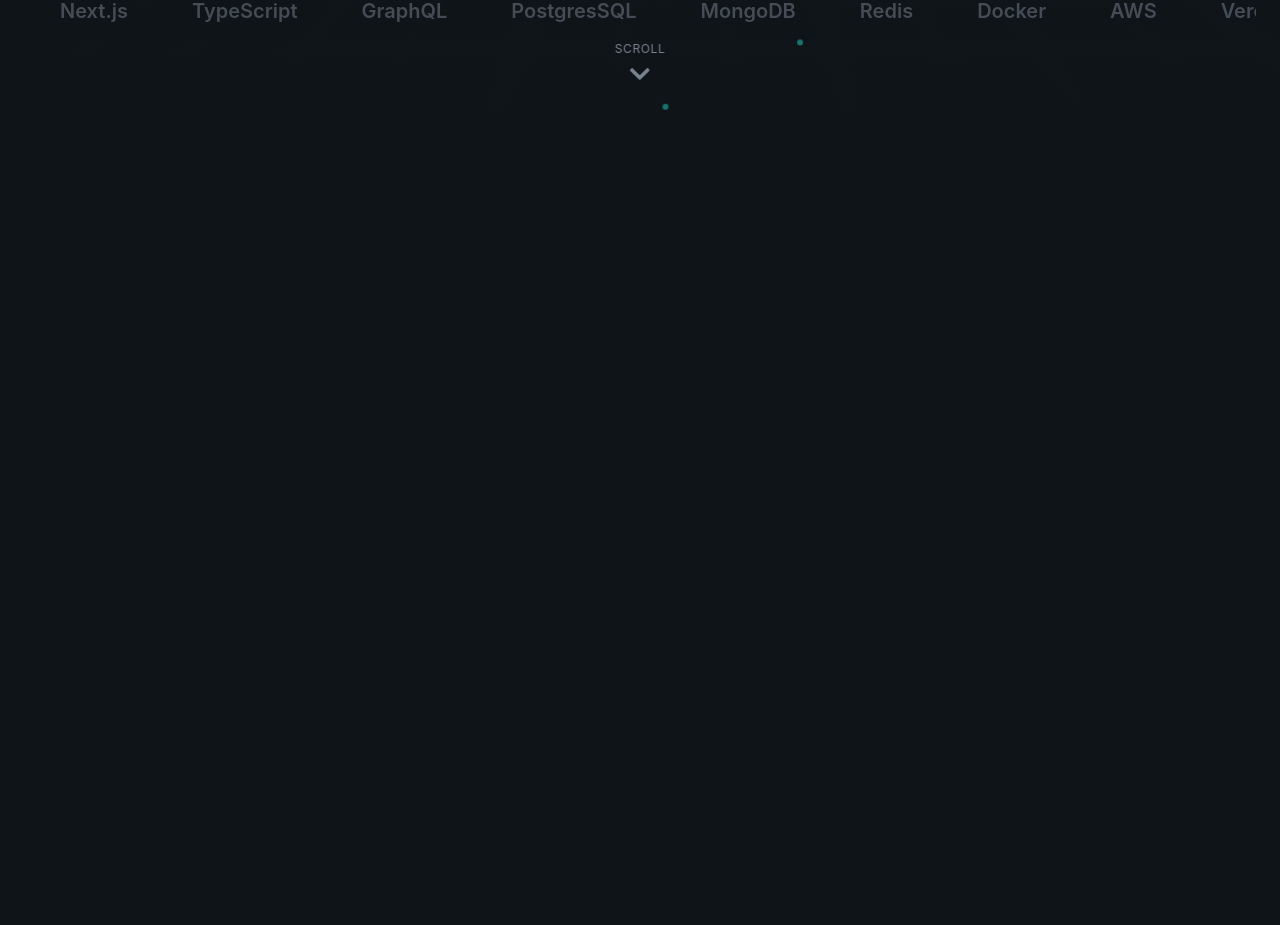
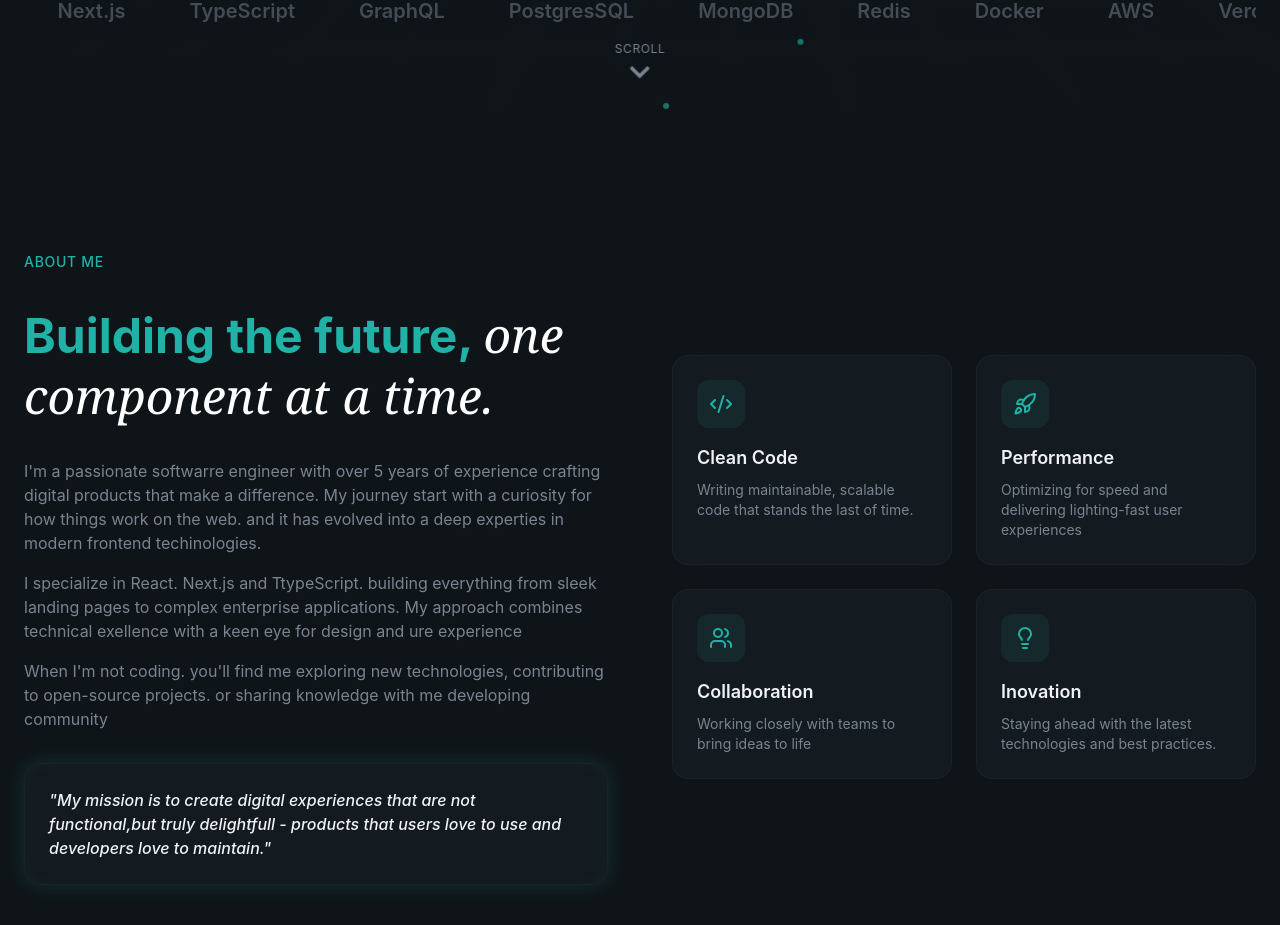
Before and after one commit to Askebir/aske-personal-portfolio, a React (Vite) app: page / in a window 1280 px wide. Shown: the part 841-1766 px from the top of the page. Before the commit the page ends 962 px from the top, so only its background shows below. Built offline with nearby package versions, Linux system fonts and the light colour scheme.

Commit message:
about section

```diff
--- a/src/layout/Navbar.jsx
+++ b/src/layout/Navbar.jsx
@@ -81,11 +81,14 @@
                 href={link.href}
                 key={index}
                 className="text-lg  text-muted-foreground hover:text-foreground py-2   "
+                onClick={() => setIsMobileMenuOpen(false)}
               >
                 {link.label}
               </a>
             ))}
-            <Button>Contact Me</Button>
+            <Button onClick={() => setIsMobileMenuOpen(false)}>
+              Contact Me
+            </Button>
           </div>
         </div>
       )}
--- a/src/sections/About.jsx
+++ b/src/sections/About.jsx
@@ -1,3 +1,100 @@
+import { Code2, Lightbulb, Rocket, Users } from "lucide-react";
+
+const highlights = [
+  {
+    icon: Code2,
+    title: "Clean Code",
+    description:
+      "Writing maintainable, scalable code that stands the last of time.",
+  },
+  {
+    icon: Rocket,
+    title: "Performance",
+    description:
+      "Optimizing for speed and delivering lighting-fast user experiences",
+  },
+  {
+    icon: Users,
+    title: "Collaboration",
+    description: "Working closely with teams to bring ideas to life",
+  },
+  {
+    icon: Lightbulb,
+    title: "Inovation",
+    description:
+      "Staying ahead with the latest technologies and best practices.",
+  },
+];
+
 export const About = () => {
-  return <section></section>;
+  return (
+    <section id="about" className="py-32 relative overflow-hidden">
+      <div className="container mx-auto px-6 relative z-10">
+        <div className="grid lg:grid-cols-2 gap-16 items-center">
+          {/* left column */}
+
+          <div className="space-y-8">
+            <div className="animate-fade-in">
+              <span className="text-secondary-foreground text-sm font-medium tracking-wider uppercase">
+                About Me
+              </span>
+            </div>
+
+            <h2 className="text-4xl md:text-5xl font-bold leading-tight animate-fade-in animation-delay-100 text-secondary-foreground">
+              Building the future, {""}
+              <span className="font-serif italic font-normal text-white">
+                one component at a time.
+              </span>
+            </h2>
+            <div className="space-y-4 text-muted-foreground animate-fade-in animation-delay-200">
+              <p>
+                I'm a passionate softwarre engineer with over 5 years of
+                experience crafting digital products that make a difference. My
+                journey start with a curiosity for how things work on the web.
+                and it has evolved into a deep experties in modern frontend
+                techinologies.
+              </p>
+
+              <p>
+                I specialize in React. Next.js and TtypeScript. building
+                everything from sleek landing pages to complex enterprise
+                applications. My approach combines technical exellence with a
+                keen eye for design and ure experience
+              </p>
+              <p>
+                When I'm not coding. you'll find me exploring new technologies,
+                contributing to open-source projects. or sharing knowledge with
+                me developing community
+              </p>
+            </div>
+            <div className="glass rounded-2xl p-6 glow-border animate-fade-in animation-delay-300 ">
+              <p className="font-lg font-medium italic text-foreground">
+                "My mission is to create digital experiences that are not
+                functional,but truly delightfull - products that users love to
+                use and developers love to maintain."
+              </p>
+            </div>
+          </div>
+          {/* Right collum - hilights */}
+          <div className="grid sm:grid-cols-2 gap-6">
+            {highlights.map((item, index) => (
+              <div
+                key={index}
+                className="glass p-6 rounded-2xl animate-fade-in "
+                style={{ animationDelay: `${(index + 1) * 100}ms` }}
+              >
+                <div className="w-12 h-12 rounded-xl bg-primary/10 flex items-center justify-center mb-4 hover:bg-primary/20">
+                  <item.icon className="w-6 h-6 text-primary" />
+                </div>
+                <h3 className="text-lg font-semibold mb-2">{item.title}</h3>
+                <p className="text-sm  text-muted-foreground ">
+                  {item.description}
+                </p>
+              </div>
+            ))}
+          </div>
+        </div>
+      </div>
+    </section>
+  );
 };
```
